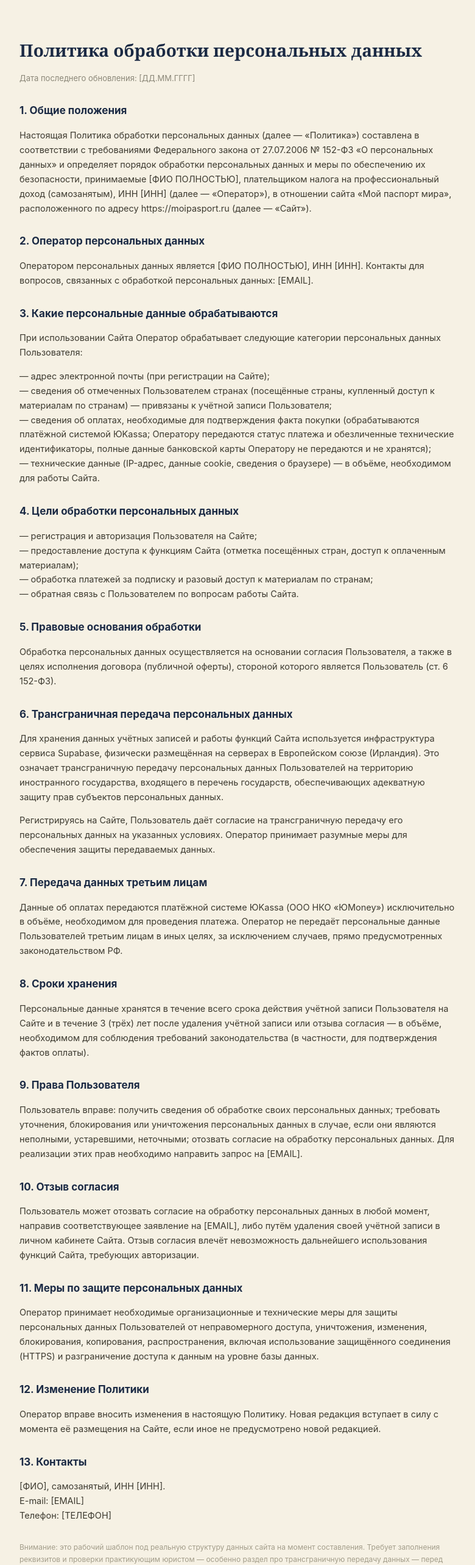
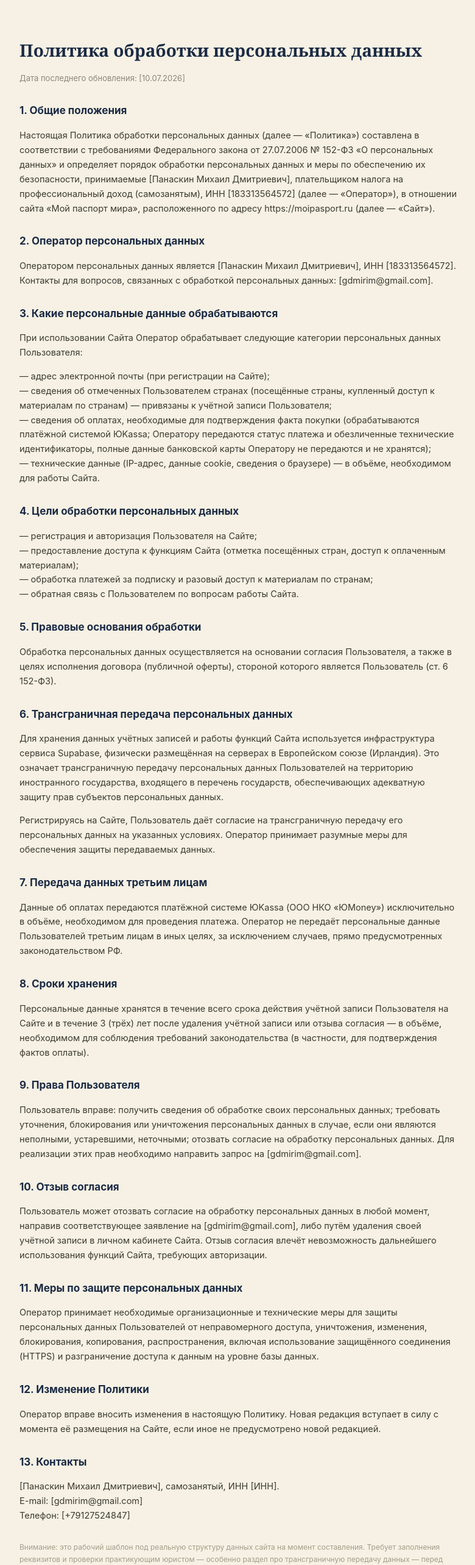
Before and after one commit to MiRiMgh/country-tracker, a Next.js app: page /privacy in a window 1280 px wide. Shown: the top 2566 px of the page at 61% size, without its empty margins (248-1028 px from the left). Built offline with nearby package versions, Linux system fonts and the light colour scheme.

Commit message:
Update page.js

```diff
--- a/app/privacy/page.js
+++ b/app/privacy/page.js
@@ -12,22 +12,22 @@ export default function PrivacyPolicy() {
     <div style={{ background: "#F6F1E4", minHeight: "100vh" }}>
       <div style={wrap}>
         <h1 style={h1}>Политика обработки персональных данных</h1>
-        <p style={{ ...p, color: "#8B8778", fontSize: 13 }}>Дата последнего обновления: [ДД.ММ.ГГГГ]</p>
+        <p style={{ ...p, color: "#8B8778", fontSize: 13 }}>Дата последнего обновления: [10.07.2026]</p>
 
         <h2 style={h2}>1. Общие положения</h2>
         <p style={p}>
           Настоящая Политика обработки персональных данных (далее — «Политика») составлена в соответствии
           с требованиями Федерального закона от 27.07.2006 № 152-ФЗ «О персональных данных» и определяет
           порядок обработки персональных данных и меры по обеспечению их безопасности, принимаемые
-          [ФИО ПОЛНОСТЬЮ], плательщиком налога на профессиональный доход (самозанятым), ИНН [ИНН]
+          [Панаскин Михаил Дмитриевич], плательщиком налога на профессиональный доход (самозанятым), ИНН [183313564572]
           (далее — «Оператор»), в отношении сайта «Мой паспорт мира», расположенного по адресу
           https://moipasport.ru (далее — «Сайт»).
         </p>
 
         <h2 style={h2}>2. Оператор персональных данных</h2>
         <p style={p}>
-          Оператором персональных данных является [ФИО ПОЛНОСТЬЮ], ИНН [ИНН]. Контакты для вопросов,
-          связанных с обработкой персональных данных: [EMAIL].
+          Оператором персональных данных является [Панаскин Михаил Дмитриевич], ИНН [183313564572]. Контакты для вопросов,
+          связанных с обработкой персональных данных: [gdmirim@gmail.com].
         </p>
 
         <h2 style={h2}>3. Какие персональные данные обрабатываются</h2>
@@ -95,13 +95,13 @@ export default function PrivacyPolicy() {
           Пользователь вправе: получить сведения об обработке своих персональных данных; требовать
           уточнения, блокирования или уничтожения персональных данных в случае, если они являются
           неполными, устаревшими, неточными; отозвать согласие на обработку персональных данных.
-          Для реализации этих прав необходимо направить запрос на [EMAIL].
+          Для реализации этих прав необходимо направить запрос на [gdmirim@gmail.com].
         </p>
 
         <h2 style={h2}>10. Отзыв согласия</h2>
         <p style={p}>
           Пользователь может отозвать согласие на обработку персональных данных в любой момент, направив
-          соответствующее заявление на [EMAIL], либо путём удаления своей учётной записи в личном кабинете
+          соответствующее заявление на [gdmirim@gmail.com], либо путём удаления своей учётной записи в личном кабинете
           Сайта. Отзыв согласия влечёт невозможность дальнейшего использования функций Сайта, требующих
           авторизации.
         </p>
@@ -122,9 +122,9 @@ export default function PrivacyPolicy() {
 
         <h2 style={h2}>13. Контакты</h2>
         <p style={p}>
-          [ФИО], самозанятый, ИНН [ИНН].<br />
-          E-mail: [EMAIL]<br />
-          Телефон: [ТЕЛЕФОН]
+          [Панаскин Михаил Дмитриевич], самозанятый, ИНН [ИНН].<br />
+          E-mail: [gdmirim@gmail.com]<br />
+          Телефон: [+79127524847]
         </p>
 
         <p style={{ ...p, fontSize: 12, color: "#A39D8A", marginTop: 30 }}>
```
